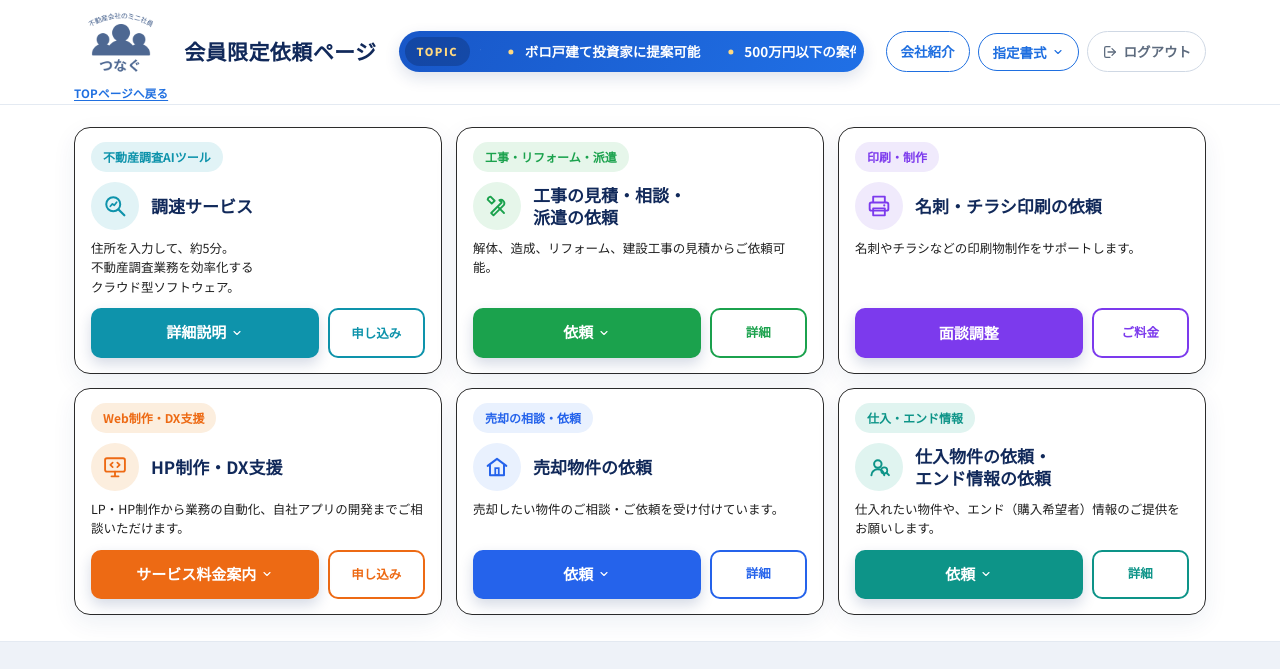
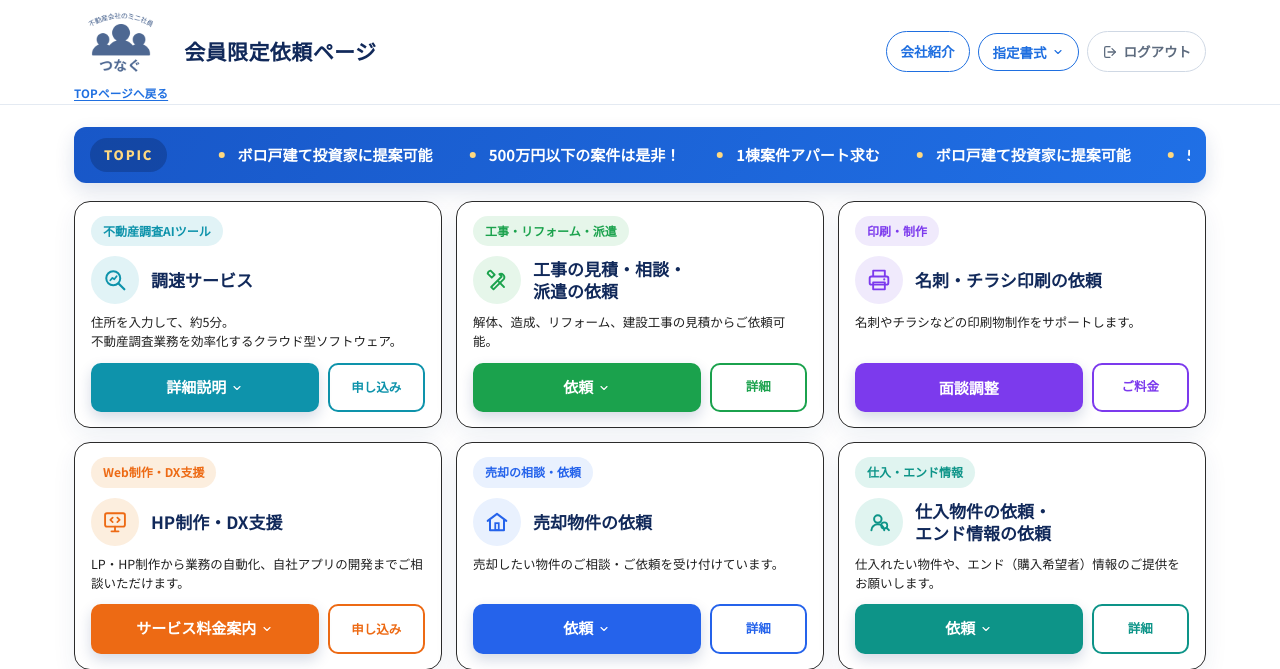
Before and after one commit to tagukichi/tsunagu, a PHP site: page / in a window 1280 px wide. Shown: the top 669 px of the page. Run offline with PHP 8.4, Linux system fonts and the light colour scheme.

Commit message:
TOPICをカードの上に戻す、調速の説明文を2行に
- ヘッダー内のTOPIC表示と、管理画面の表示位置の切り替えを削除
  （TOPICはすべての端末でカードの上に表示する元の形に戻す）
- 調速サービスの説明文の改行を変更（「する」の後で改行しない2行に）
- テーマのバージョンを1.3.5に変更、tsunagu-theme3.zip を作り直し

Co-Authored-By: Claude Opus 5.5 <noreply@anthropic.com>
Claude-Session: https://claude.ai/code/session_01N1BhnTiRHf3AoeJwBWiCX3

```diff
--- a/assets/css/style.css
+++ b/assets/css/style.css
@@ -148,27 +148,6 @@ h1, h2, h3, p { margin: 0; }
   letter-spacing: .02em;
   line-height: 1.3;
   white-space: nowrap;
-}
-
-/* ヘッダー内のTOPIC（管理画面で「ヘッダー内」を選んだとき。PCのみ表示） */
-.topics.topics--header { display: none; }
-@media (min-width: 1025px) {
-  .topics.topics--header {
-    display: flex;
-    flex: 1 1 auto;
-    min-width: 0;
-    gap: 10px;
-    margin: 0 22px;
-    padding: 6px 8px 6px 6px;
-    border-radius: 999px;
-    box-shadow: 0 6px 16px rgba(20, 52, 110, .14);
-  }
-  .topics--header .topics__label { font-size: 11px; padding: 5px 12px; }
-  .topics--header .topics__item { font-size: 13.5px; padding: 0 18px 0 26px; }
-  .topics--header .topics__item::before { left: 10px; width: 5px; height: 5px; }
-  .topics.topics--below { display: none; }
-  /* TOPICが残りの幅を使い、右のボタンは1行のまま縮めない */
-  .site-header__inner .header-actions { flex: none; flex-wrap: nowrap; }
 }
 
 /* ヘッダーの「指定書式」プルダウン（カードのプルダウンと同じ部品） */
--- a/form.html
+++ b/form.html
@@ -22,7 +22,7 @@
 			</a>
 							<p class="site-title">会員限定依頼ページ</p>
 					</div>
-				<button type="button" class="header-toggle" aria-label="メニューを開く" aria-expanded="false" aria-controls="header-nav">
+		<button type="button" class="header-toggle" aria-label="メニューを開く" aria-expanded="false" aria-controls="header-nav">
 			<span class="header-toggle__bar"></span>
 		</button>
 		<nav class="header-actions" id="header-nav">
--- a/index.html
+++ b/index.html
@@ -22,17 +22,7 @@
 			</a>
 							<h1 class="site-title">会員限定依頼ページ</h1>
 					</div>
-				<div class="topics topics--header">
-			<span class="topics__label">TOPIC</span>
-			<div class="topics__viewport">
-				<ul class="topics__track">
-											<li class="topics__item">1棟案件アパート求む</li>
-											<li class="topics__item">ボロ戸建て投資家に提案可能</li>
-											<li class="topics__item">500万円以下の案件は是非！</li>
-									</ul>
-			</div>
-		</div>
-				<button type="button" class="header-toggle" aria-label="メニューを開く" aria-expanded="false" aria-controls="header-nav">
+		<button type="button" class="header-toggle" aria-label="メニューを開く" aria-expanded="false" aria-controls="header-nav">
 			<span class="header-toggle__bar"></span>
 		</button>
 		<nav class="header-actions" id="header-nav">
@@ -67,7 +57,7 @@
 	<section class="services" id="menu">
 		<div class="container">
 
-						<div class="topics topics--below" data-reveal>
+						<div class="topics" data-reveal>
 				<span class="topics__label">TOPIC</span>
 				<div class="topics__viewport">
 					<ul class="topics__track">
@@ -86,8 +76,7 @@
 							<h3 class="service-card__title">調速サービス</h3>
 						</div>
 						<p class="service-card__desc">住所を入力して、約5分。<br>
-不動産調査業務を効率化する<br>
-クラウド型ソフトウェア。</p>
+不動産調査業務を効率化するクラウド型ソフトウェア。</p>
 						<div class="service-card__actions actions--split">
 															<div class="pdf-dropdown actions__primary">
 									<button type="button" class="btn btn--solid pdf-trigger" aria-haspopup="true" aria-expanded="false">
--- a/wordpress-theme/tsunagu/functions.php
+++ b/wordpress-theme/tsunagu/functions.php
@@ -4,7 +4,7 @@
  */
 if ( ! defined( 'ABSPATH' ) ) exit;
 
-define( 'TSUNAGU_VER', '1.3.4' );
+define( 'TSUNAGU_VER', '1.3.5' );
 
 require_once get_theme_file_path( 'inc/helpers.php' );
 require_once get_theme_file_path( 'inc/defaults.php' );
--- a/wordpress-theme/tsunagu/inc/defaults.php
+++ b/wordpress-theme/tsunagu/inc/defaults.php
@@ -25,8 +25,7 @@ function tsunagu_defaults() {
 		'cards_order_pc' => '6,3,4,5,1,2',
 		'cards_order_sp' => '1,2,6,3,4,5',
 
-		// TOPIC（表示位置：header＝PCはヘッダー内／cards＝カードの上）
-		'topics_position' => 'header',
+		// TOPIC
 		'topics' => array(
 			'1棟案件アパート求む',
 			'ボロ戸建て投資家に提案可能',
@@ -123,7 +122,7 @@ function tsunagu_defaults() {
 				'theme'       => 'cyan',
 				'tag'         => '不動産調査AIツール',
 				'title'       => '調速サービス',
-				'desc'        => "住所を入力して、約5分。\n不動産調査業務を効率化する\nクラウド型ソフトウェア。",
+				'desc'        => "住所を入力して、約5分。\n不動産調査業務を効率化するクラウド型ソフトウェア。",
 				// 左（大）：資料をプルダウンで表示（新しいタブで開く。URL・PDFは管理画面で設定）
 				'btn1'        => '詳細説明',
 				'forms'       => array(
--- a/wordpress-theme/tsunagu/style.css
+++ b/wordpress-theme/tsunagu/style.css
@@ -4,7 +4,7 @@ Theme URI: https://example.com/
 Author: つなぐ
 Author URI: https://example.com/
 Description: つなぐ会員向け「依頼ページ」専用テーマ。ACF（Advanced Custom Fields）で文言・リンク・PDF・ポップアップ・TOPICを編集でき、会員ログイン（ID/PASS）による閲覧制限に対応します。ACF未導入でも初期内容で表示されます。
-Version: 1.3.4
+Version: 1.3.5
 Requires at least: 6.0
 Tested up to: 6.6
 Requires PHP: 7.4
--- a/wordpress-theme/tsunagu/template-parts/content-tsunagu.php
+++ b/wordpress-theme/tsunagu/template-parts/content-tsunagu.php
@@ -4,7 +4,6 @@ if ( ! defined( 'ABSPATH' ) ) exit;
 
 $d        = tsunagu_defaults();
 $topics   = tsunagu_topics( $d['topics'] );
-$topics_in_header = ( tsunagu_field( 'topics_position', $d['topics_position'] ) === 'header' );
 $order_pc = tsunagu_card_order( 'cards_order_pc', $d['cards_order_pc'] );
 $order_sp = tsunagu_card_order( 'cards_order_sp', $d['cards_order_sp'] );
 ?>
@@ -16,7 +15,7 @@ $order_sp = tsunagu_card_order( 'cards_order_sp', $d['cards_order_sp'] );
 		<div class="container">
 
 			<?php if ( ! empty( $topics ) ) : ?>
-			<div class="topics<?php echo $topics_in_header ? ' topics--below' : ''; ?>" data-reveal>
+			<div class="topics" data-reveal>
 				<span class="topics__label">TOPIC</span>
 				<div class="topics__viewport">
 					<ul class="topics__track">
```
Also changed, not shown: wordpress-theme/tsunagu/assets/css/style.css (+0 -21 lines), wordpress-theme/tsunagu/header.php (+0 -14 lines), wordpress-theme/tsunagu/inc/acf-fields.php (+0 -8 lines), 1 other file.
